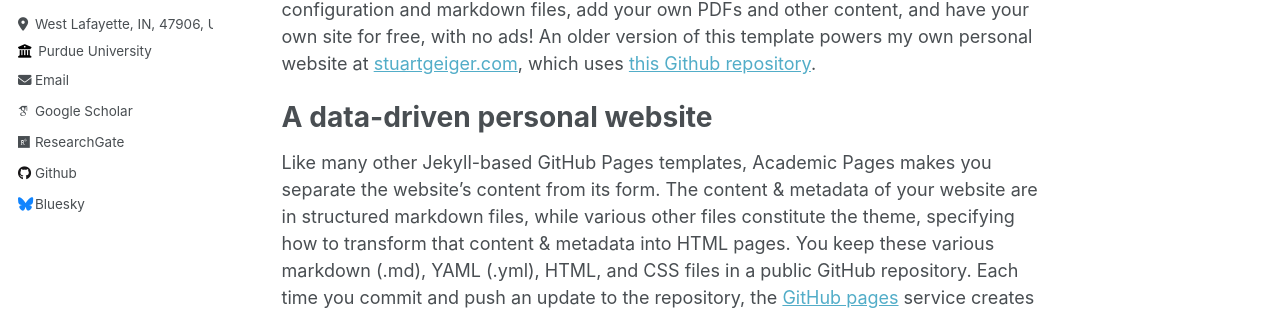
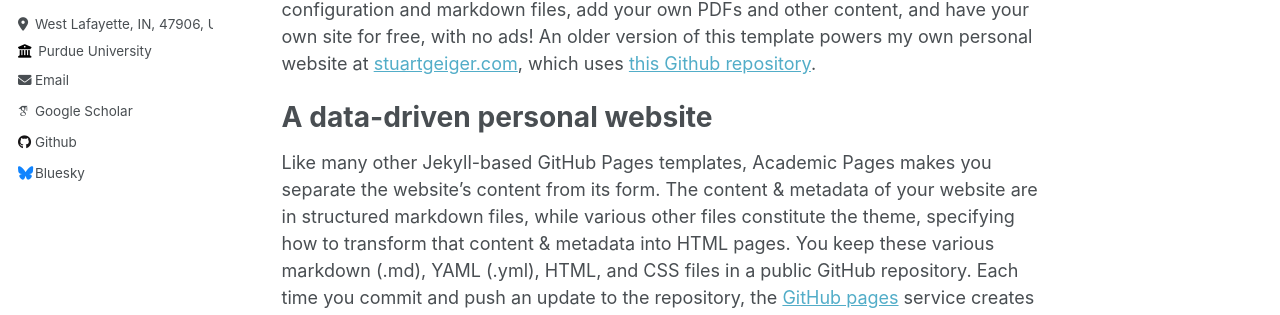
Before and after one commit to XingyuGao1996/XingyuGao1996.github.io, a Jekyll site: the page built from _pages/about.md, in a window 1280 px wide. Shown: the part 369-684 px from the top of the page. Built offline with Jekyll 4.4.1, drawn with Linux system fonts in a browser that asks for light colours; some web fonts are replaced.

Commit message:
Update _config.yml

```diff
--- a/_config.yml
+++ b/_config.yml
@@ -37,7 +37,7 @@
  #  orcid            : "http://orcid.org/yourorcidurl"
  # semantic         : # URL
  # pubmed           : "https://www.ncbi.nlm.nih.gov/pubmed/?term=john+snow"
-  researchgate     : "https://www.researchgate.net/profile/Xingyu-Gao-4"
+#  researchgate     : "https://www.researchgate.net/profile/Xingyu-Gao-4"
 
   # Repositories and software development
   bitbucket        : # Username - Update with your username on the site
```
